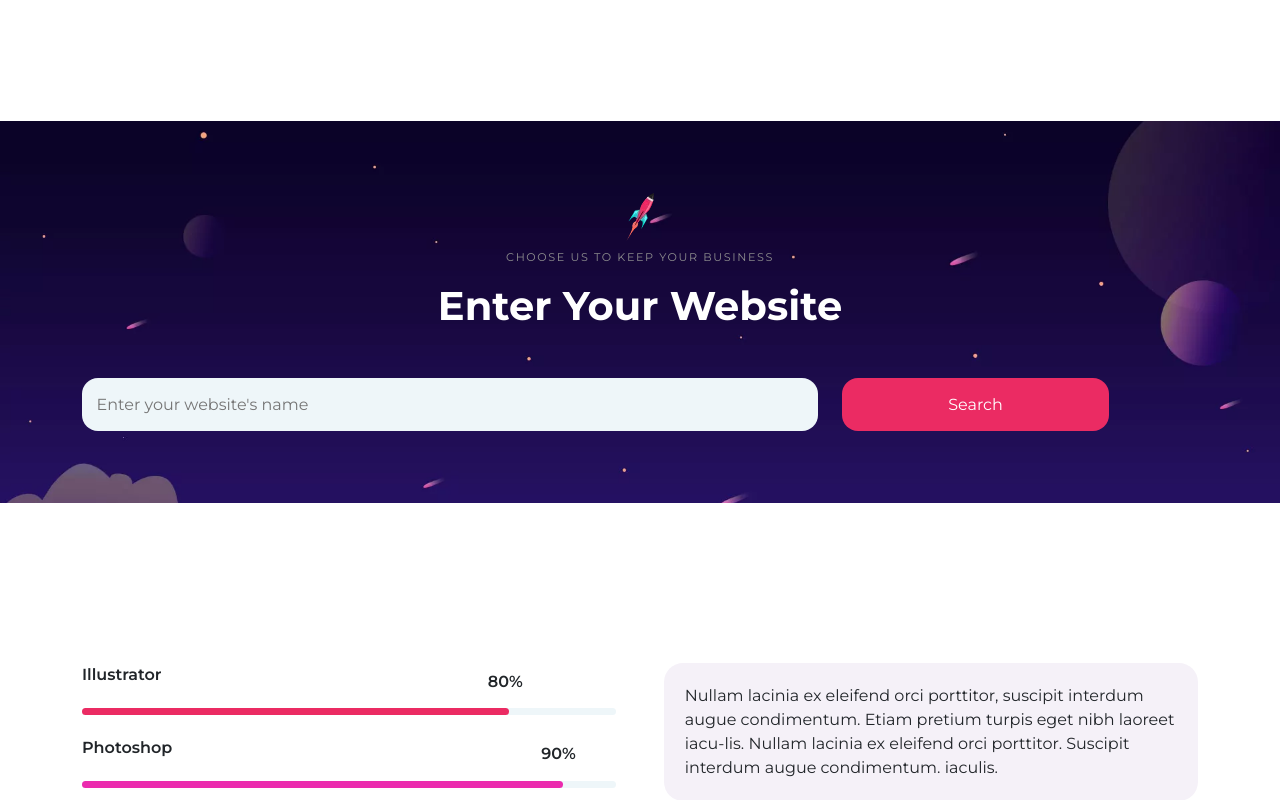
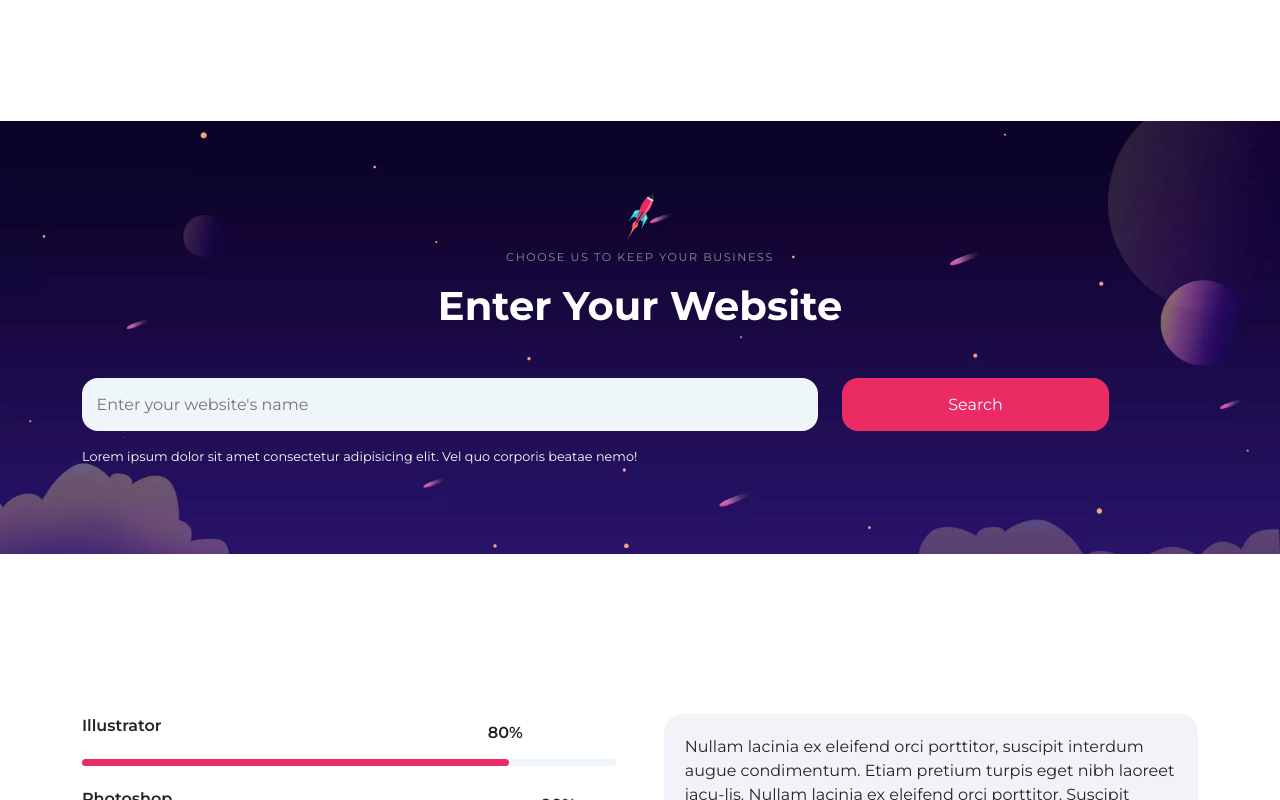
Before and after one commit to krypton225/IT-Host, a React (Create React App) app: page / in a window 1280 px wide. Shown: the part 1546-2346 px from the top of the page. Built offline with nearby package versions, Linux system fonts and the light colour scheme.

Commit message:
UPD EditWebsite render @ Home page with desc paragraph

```diff
--- a/src/pages/Home/Home.tsx
+++ b/src/pages/Home/Home.tsx
@@ -12,7 +12,7 @@ const Home = () => {
         <>
             <Landing />
             <Features />
-            <EnterWebsite hasBackgroundImage={true} />
+            <EnterWebsite hasBackgroundImage={true} hasDescription={true} />
             <SkillsAndTestimonials />
             <Price />
             <HostSolution />
```
